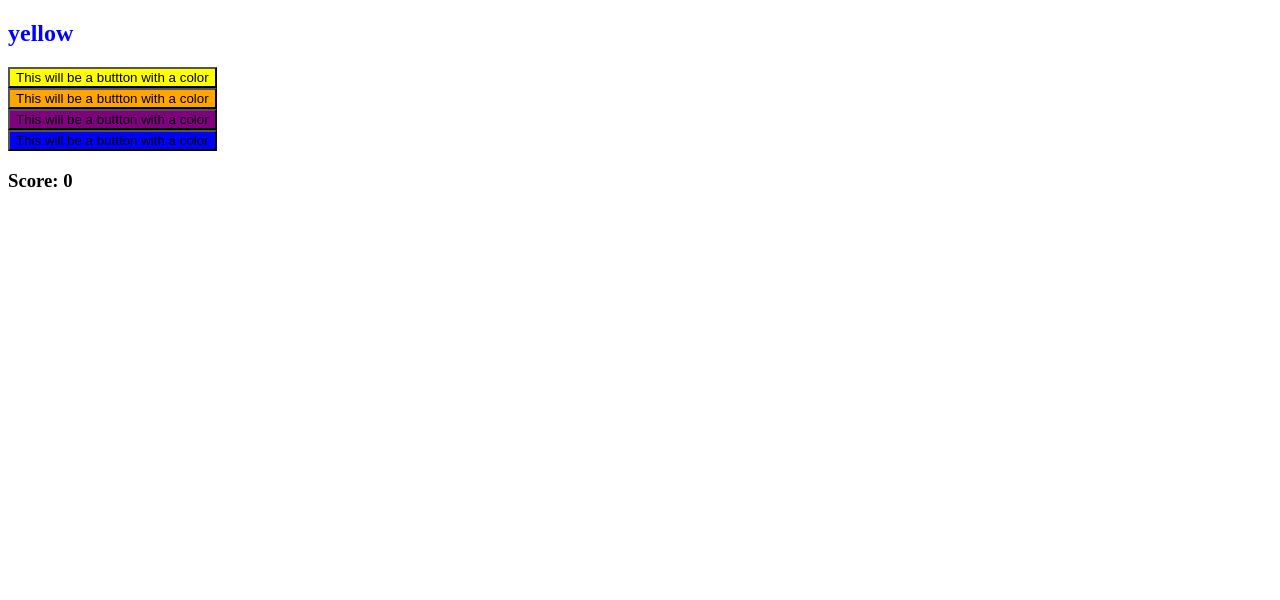
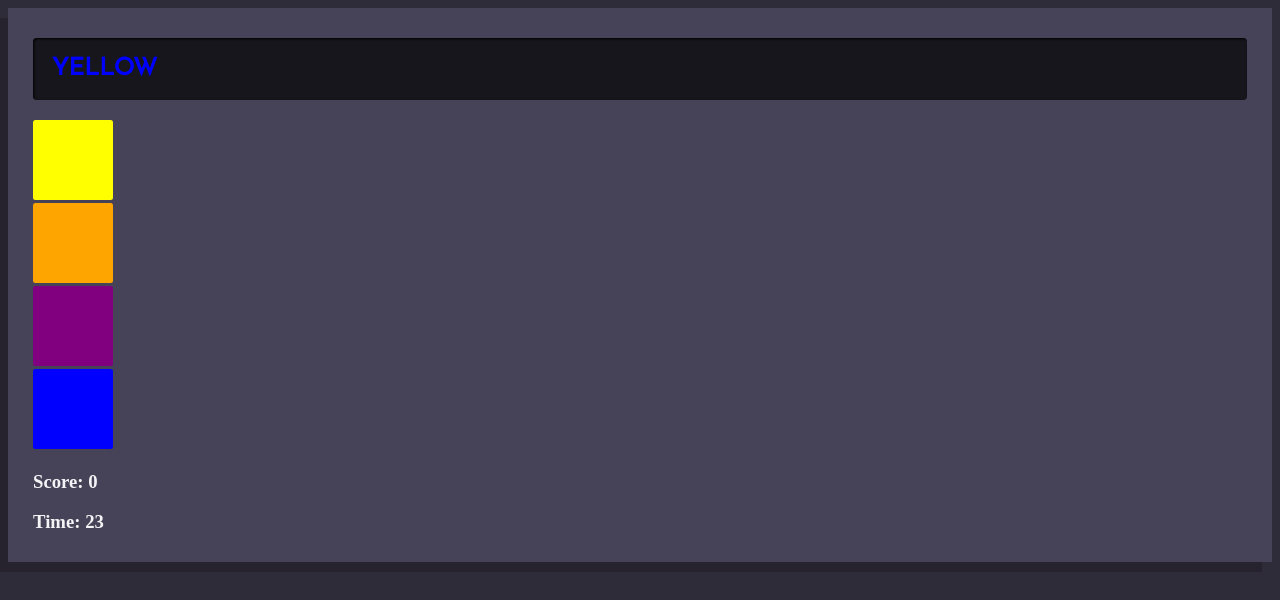
Before and after one commit to cgood1413/Stroop-React, a React (Create React App) app: page / in a window 1280 px wide. Shown: the top 600 px of the page. Built offline with nearby package versions, Linux system fonts and the light colour scheme.

Commit message:
Barebones functionality compleiton and basic styling

```diff
--- a/public/index.html
+++ b/public/index.html
@@ -2,7 +2,7 @@
 <html lang="en">
   <head>
     <meta charset="utf-8" />
-    <link rel="icon" href="%PUBLIC_URL%/favicon.ico" />
+    <link href="https://fonts.googleapis.com/css2?family=Josefin+Sans&display=swap" rel="stylesheet">
     <meta name="viewport" content="width=device-width, initial-scale=1" />
     <meta name="theme-color" content="#000000" />
     <meta
--- /dev/null
+++ b/src/app/App.css
@@ -0,0 +1,30 @@
+body {
+    background-color: #2F2C3A;
+}
+
+h3 {
+    color: #F4F4F6;
+}
+
+.color-button {
+    border: none;
+    border-radius: 2.5px;
+}
+
+.card {
+    box-shadow: -10px 10px rgba(0,0,0,0.2);
+    background-color: hsl(253, 14%, 30%);
+    padding: 10px 25px;
+}
+
+#prompt {
+    min-height: 20px;
+    padding: 19px;
+    margin-bottom: 20px;
+    background-color: hsl(253, 14%, 10%);
+    border-radius: 4px;
+    -webkit-box-shadow: inset 1px 1px 2.5px hsla(0, 0%, 0%);
+    box-shadow: inset 1px 1px 2.5px hsla(0, 0%, 0%);
+    font-family: 'Josefin Sans', sans-serif;
+    text-transform: uppercase;
+}
--- a/src/app/App.js
+++ b/src/app/App.js
@@ -1,7 +1,9 @@
 import React, {Component} from 'react';
+import './App.css'
 import { Prompt } from '../components/prompt';
 import { OptionButton } from '../components/option-button';
 import { Counter } from '../components/counter';
+import { Timer } from '../components/timer';
 import { generateColors } from '../utils/generateColors';
 
 export class App extends Component {
@@ -12,7 +14,8 @@ export class App extends Component {
             textColor: null,
             textStyleColor: null,
             buttonColors: [],
-            score: 0
+            score: 0,
+            testTime: 30
         };
         this.handleButtonClick = this.handleButtonClick.bind(this)
 
@@ -35,13 +38,19 @@ export class App extends Component {
 
     render(){
 
-        return (
-            <div>
+        return (this.state.testTime >= 0 ?
+            <div className='card'>
                 <Prompt textColor={this.state.textColor} styleColor={this.state.textStyleColor}/>
                 {this.state.buttonColors.map((color, index) => {
                     return <OptionButton key={"color" + index} style={color} handleClick={this.handleButtonClick}/>;
                     })}
                 <Counter score={this.state.score}/>
+                <Timer countdown={this.state.testTime}/>
+            </div>
+        :
+            <div className='card'>
+                <h3>Your score is {this.state.score} </h3>
+                <button onClick={() => this.setState({testTime: 30, score: 0})}>Replay?</button>
             </div>
         );
 
@@ -54,6 +63,28 @@ export class App extends Component {
         this.setState({textStyleColor: styleColor});
         this.setState({buttonColors: buttonColors});
 
+        this.interval = setInterval(() => {
+            if(this.state.testTime >= 0){
+                this.setState({testTime: this.state.testTime - 1})
+            }
+        }, 1000);
+
+    }
+
+    componentWillUnmount(prevProps, prevState) {
+        clearInterval(this.interval);
     }
 
 }
+
+/*
+AE2012 - Red
+F88E0D - Orange
+FFD500 - Yellow
+659339 - Green
+00509D - Blue
+6930C3 - Purple
+
+272530 - Dark
+F4F4F6 - Light
+*/
--- a/src/components/counter.js
+++ b/src/components/counter.js
@@ -1,5 +1,5 @@
 export const Counter = props => {
     return (
-        <h3>Score: {props.score}</h3>
+        <h3>Score: <span>{props.score}</span></h3>
     );
 }
--- a/src/components/option-button.js
+++ b/src/components/option-button.js
@@ -1,11 +1,8 @@
-import {React, Component} from 'react';
-import ReactDOM from 'react-dom';
-
 export const OptionButton = props => {
 
     return (
         <div>
-            <button key={props.key} style={{backgroundColor: props.style}} onClick={props.handleClick}>This will be a buttton with a color</button>
+            <button className="color-button" key={props.key} style={{backgroundColor: props.style, width: 80, height: 80}} onClick={props.handleClick}></button>
         </div>
     );
 
--- a/src/components/prompt.js
+++ b/src/components/prompt.js
@@ -4,7 +4,7 @@ import React, {Component} from 'react';
 export const Prompt = props => {
 
     return (
-        <h2 style={{color: props.styleColor}}>{props.textColor}</h2>
+        <h2 id='prompt' style={{color: props.styleColor}}>{props.textColor}</h2>
     );
 
 }
--- /dev/null
+++ b/src/components/timer.js
@@ -0,0 +1,5 @@
+export const Timer = props => {
+    return (
+        <h3>Time: {props.countdown}</h3>
+    );
+}
```
Also changed, not shown: public/manifest.json (deleted).
